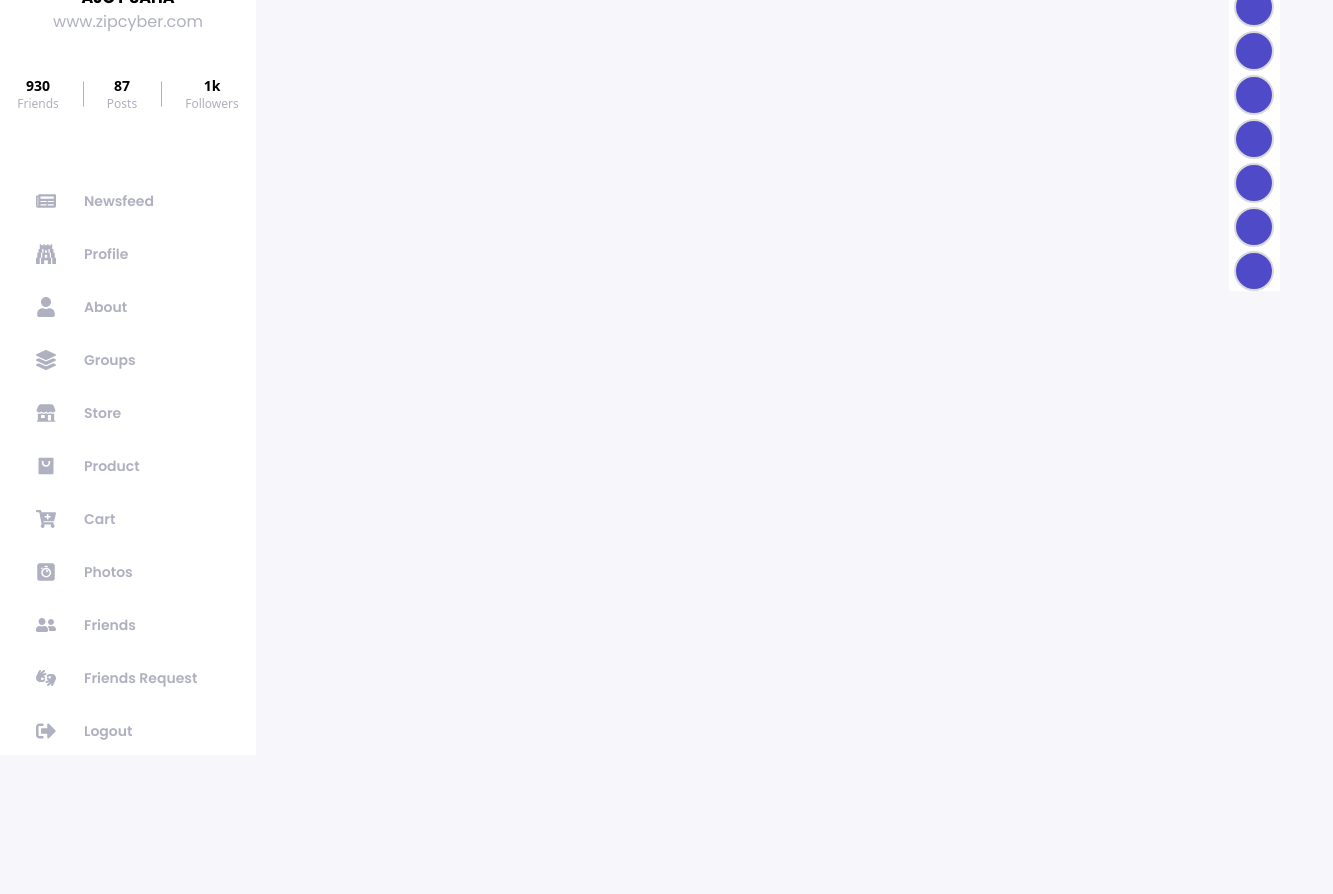
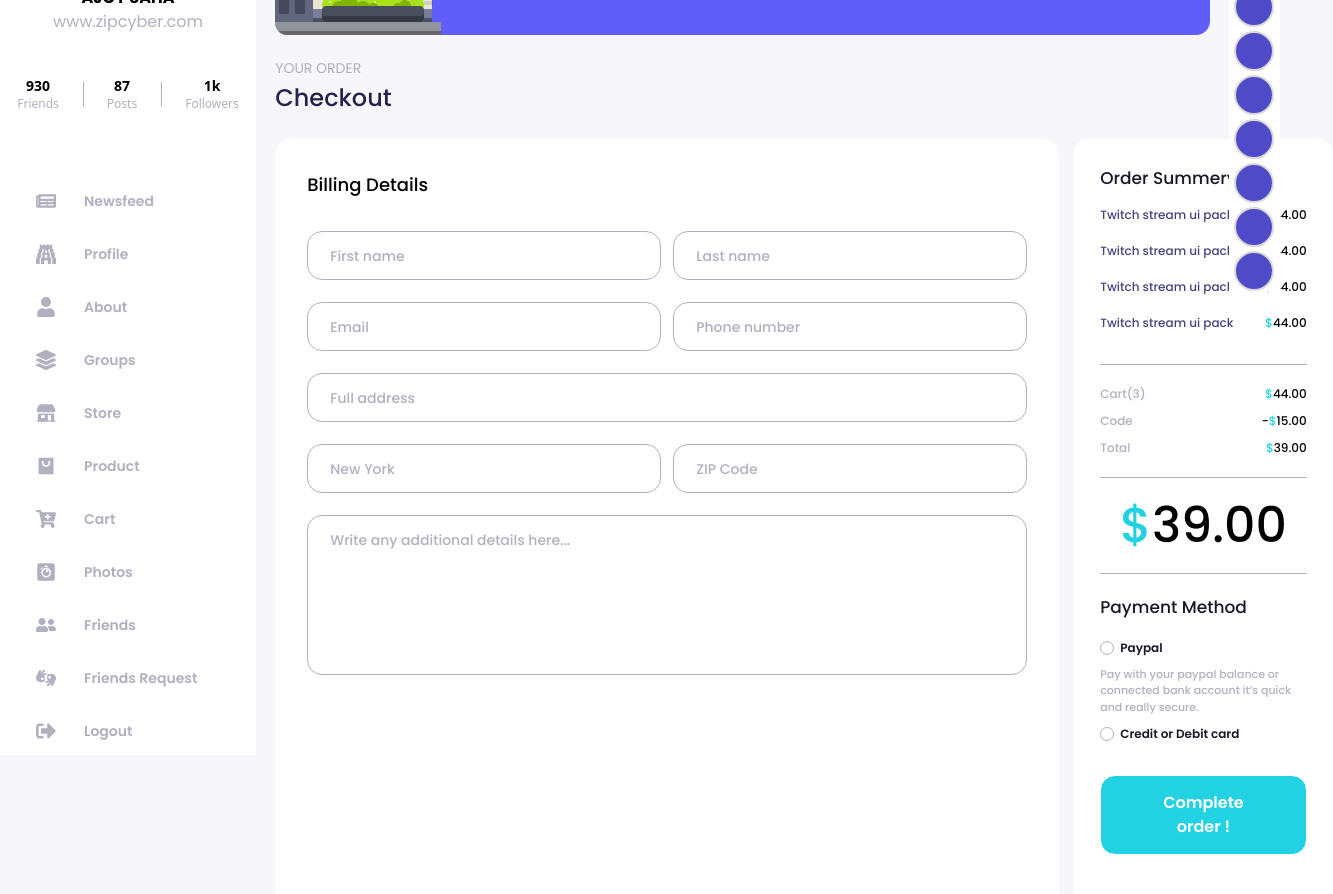
Before and after one commit to ajoy-code-dreamer/mernian-final-project, a React (Vite) app: page /checkout in a window 1280 px wide. Shown: the part 240-1134 px from the top of the page, 1333 px wide, since content can reach past the window. Before the commit the page ends 995 px from the top, so only its background shows below. Built offline with nearby package versions, Linux system fonts and the light colour scheme.

Commit message:
checkout page design done

```diff
--- a/src/components/Button.jsx
+++ b/src/components/Button.jsx
@@ -1,10 +1,10 @@
 import React from 'react'
 
-const Button = ({text='Send Massage',bgColor='#615DFA',color='white',paddingX='52px',paddingY='15px',fontName='Poppins',fontSize='sm',fontWeight='600', rounded='7px',width,borderColor='transparent'}) => {
+const Button = ({children,text='Send Massage',bgColor='#615DFA',color='white',paddingX='52px',paddingY='15px',fontName='Poppins',fontSize='sm',fontWeight='600', rounded='7px',width,borderColor='transparent'}) => {
   return (
     <button
     style={{width:width,backgroundColor:bgColor,padding:`${paddingY} ${paddingX}`, fontSize:fontSize,fontWeight:fontWeight,color:color}}
-    className={`text-${color} font-[${fontName}] text-[${fontSize}] font-[${fontWeight}] rounded-[${rounded}] cursor-pointer border border-[${borderColor}]`}>{text}</button>
+    className={`text-${color} font-[${fontName}] text-[${fontSize}] font-[${fontWeight}] rounded-[${rounded}] cursor-pointer border border-[${borderColor}]`}>{text}{children}</button>
   )
 }
 
--- a/src/pages/CartPage.jsx
+++ b/src/pages/CartPage.jsx
@@ -5,6 +5,7 @@ import PageHeading from "../components/commonComponents/PageHeading";
 import CartItem from "../components/storeComponents/CartItem";
 import RedeemPromo from "./RedeemPromo";
 import Button from "../components/Button";
+import { Link } from "react-router-dom";
 
 const CartPage = () => {
   return (
@@ -46,8 +47,11 @@ const CartPage = () => {
             </li>
           </ul>
           <div className="flex flex-col justify-center items-center gap-[10px] mx-1 w-full">
-            <Button bgColor="#23D2E2" width='100%' text="Proccecd to checkout"  rounded="15px"  />
+            <Button bgColor="#23D2E2" width='100%' text=""  rounded="15px"  >
+              <Link to='/checkout' target="blank">Proccecd to checkout</Link>
+              </Button>
             <Button color="#AFB0C0" bgColor="transparent" width='100%' text="Update cart" rounded="15px" borderColor='#D9D9D9' />
+
           </div>
         </div>
       </div>
--- a/src/pages/CheckoutPage.jsx
+++ b/src/pages/CheckoutPage.jsx
@@ -1,11 +1,166 @@
-import React from 'react'
+import React from "react";
+import Container from "../components/commonComponents/Container";
+import PageHeading from "../components/commonComponents/PageHeading";
+import Button from "../components/Button";
+import { Link } from "react-router-dom";
+import StoreBanner from "../components/storeComponents/StoreBanner";
 
 const CheckoutPage = () => {
   return (
-    <div>
+    <Container>
+      <StoreBanner />
+      <PageHeading
+        topHeading="YOUR ORDER"
+        bottomHeading="Checkout"
+        marginT="23px"
+        marginB="25px"
+      />
+      <div className="flex gap-[15px]">
+        <div className="w-[784px] h-dvh shrink-0 p-8 bg-white rounded-[15px]">
+          <form action="" className="">
+            <h4 className="font-[Poppins] font-medium text-black text-lg mb-8 ">
+              Billing Details
+            </h4>
+            <div className=" flex flex-col gap-[22px]">
+              <div className="flex justify-between items-center gap-3">
+                <input
+                  className="w-1/2 font-[Poppins] font-medium text-sm placeholder:text-[#AFB0C0] px-[22px] pt-[14px] pb-[13px] border border-[#AFB0C0] rounded-[15px]"
+                  type="text"
+                  placeholder="First name"
+                />
+                <input
+                  className="w-1/2 font-[Poppins] font-medium text-sm placeholder:text-[#AFB0C0] px-[22px] pt-[14px] pb-[13px] border border-[#AFB0C0] rounded-[15px]"
+                  type="text"
+                  placeholder="Last name"
+                />
+              </div>
+              <div className="flex justify-between items-center gap-3">
+                <input
+                  className="w-1/2 font-[Poppins] font-medium text-sm placeholder:text-[#AFB0C0] px-[22px] pt-[14px] pb-[13px] border border-[#AFB0C0] rounded-[15px]"
+                  type="email"
+                  placeholder="Email"
+                />
+                <input
+                  className="w-1/2 font-[Poppins] font-medium text-sm placeholder:text-[#AFB0C0] px-[22px] pt-[14px] pb-[13px] border border-[#AFB0C0] rounded-[15px]"
+                  type="number"
+                  placeholder="Phone number"
+                />
+              </div>
+              <div>
+                <input
+                  className="w-full font-[Poppins] font-medium text-sm placeholder:text-[#AFB0C0] px-[22px] pt-[14px] pb-[13px] border border-[#AFB0C0] rounded-[15px]"
+                  type="text"
+                  placeholder="Full address"
+                />
+              </div>
+              <div className="flex justify-between items-center gap-3">
+                <input
+                  className="w-1/2 font-[Poppins] font-medium text-sm placeholder:text-[#AFB0C0] px-[22px] pt-[14px] pb-[13px] border border-[#AFB0C0] rounded-[15px]"
+                  type="text"
+                  placeholder="New York"
+                />
+                <input
+                  className="w-1/2 font-[Poppins] font-medium text-sm placeholder:text-[#AFB0C0] px-[22px] pt-[14px] pb-[13px] border border-[#AFB0C0] rounded-[15px]"
+                  type="number"
+                  placeholder="ZIP Code"
+                />
+              </div>
+              <div>
+                <textarea
+                  className="h-[160px] w-full font-[Poppins] font-medium text-sm placeholder:text-[#AFB0C0] px-[22px] pt-[14px] pb-[13px] border border-[#AFB0C0] rounded-[15px] resize-none"
+                  name=""
+                  id=""
+                  placeholder="Write any additional details here..."
+                ></textarea>
+              </div>
+            </div>
+          </form>
+        </div>
+        <div className="pt-[27px] px-[26px] pb-8 bg-white rounded-[15px] font-[Poppins]">
+          <h5 className="text-[#181828] text-[17px] font-medium mb-[15px]">
+            Order Summery
+          </h5>
+          <div className="pb-[33px] border-b border-[#AFB0C0]">
+            <ul className="font-[Poppins] font-medium flex flex-col gap-5">
+              <li className="flex items-center justify-between text-xs">
+                <p className="text-[#45437F]">Twitch stream ui pack</p>
+                <p className="text-black">
+                  <span className="text-[#23D2E2]">$</span>44.00
+                </p>
+              </li>
+              <li className="flex items-center justify-between text-xs">
+                <p className="text-[#45437F]">Twitch stream ui pack</p>
+                <p className="text-black">
+                  <span className="text-[#23D2E2]">$</span>44.00
+                </p>
+              </li>
+              <li className="flex items-center justify-between text-xs">
+                <p className="text-[#45437F]">Twitch stream ui pack</p>
+                <p className="text-black">
+                  <span className="text-[#23D2E2]">$</span>44.00
+                </p>
+              </li>
+              <li className="flex items-center justify-between text-xs">
+                <p className="text-[#45437F]">Twitch stream ui pack</p>
+                <p className="text-black">
+                  <span className="text-[#23D2E2]">$</span>44.00
+                </p>
+              </li>
+            </ul>
+          </div>
+          <div className="my-[21px]">
+            <ul className="font-[Poppins] font-medium flex flex-col gap-[11px]">
+              <li className="flex items-center justify-between text-xs">
+                <p className="text-[#AFB0C0]">Cart(3)</p>
+                <p className="text-black">
+                  <span className="text-[#23D2E2]">$</span>44.00
+                </p>
+              </li>
+              <li className="flex items-center justify-between text-xs">
+                <p className="text-[#AFB0C0]">Code</p>
+                <p className="text-black">
+                  -<span className="text-[#23D2E2]">$</span>15.00
+                </p>
+              </li>
+              <li className="flex items-center justify-between text-xs">
+                <p className="text-[#AFB0C0]">Total</p>
+                <p className="text-black">
+                  <span className="text-[#23D2E2]">$</span>39.00
+                </p>
+              </li>
+            </ul>
+          </div>
+          <h3 className="text-black text-[49px] font-medium mb-[21px] text-center py-[11px] border-t border-b border-[#AFB0C0]">
+            <span className="text-[#23D2E2]">$</span>39.00
+          </h3>
+          <form action="" method="">
+            <h4 className="text-[#181828] text-[17px] font-medium font-[Poppins] mb-[19px]">
+              Payment Method
+            </h4>
+            <div className="flex items-center mb-[10px]">
+              <input className="w-[14px] h-[14px] rounded-full border border-[#AFB0C0] focus:border-transparent mr-[6px] dark:bg-transparent focus:bg-[#23D2E2] appearance-none" id="paypal" type="radio" name="payMethod" />
+              <label className="font-[Poppins] text-xs font-semibold text-[#181828]" htmlFor="paypal">Paypal</label>
+            </div>
+              <p className="font-[Poppins] font-medium text-[#AFB0C0] text-[11px] mb-[11px]">
+                Pay with your paypal balance or connected bank account it’s
+                quick and really secure.
+              </p>
+            <div className="flex items-center mb-[33px]">
+              <input className="w-[14px] h-[14px] rounded-full border  border-[#AFB0C0] focus:border-transparent mr-[6px] dark:bg-transparent focus:bg-[#23D2E2] appearance-none" id="card" type="radio" name="payMethod" />
+              <label className="font-[Poppins] text-xs font-semibold text-[#181828]" htmlFor="card">Credit or Debit card</label>
+            </div>
+              <div className="flex justify-center">
+                <Button bgColor="#23D2E2" rounded="15px" text="" paddingX="62px">
+                <Link to="/" target="">
+                  Complete order !
+                </Link>
+              </Button>
+              </div>
+          </form>
+        </div>
+      </div>
+    </Container>
+  );
+};
 
-    </div>
-  )
-}
-
-export default CheckoutPage
+export default CheckoutPage;
--- a/src/pages/ProductPage.jsx
+++ b/src/pages/ProductPage.jsx
@@ -24,7 +24,7 @@ const ProductPage = () => {
         />
         <button
           type="search"
-          className="px-5 py-3 bg-[#23D2E2] rounded-[15px] mr-[19px] text-black"
+          className="px-5 py-3 bg-[#23D2E2] rounded-[15px] mr-[19px] text-black cursor-pointer"
         >
           <SearchIcon />
         </button>
```
